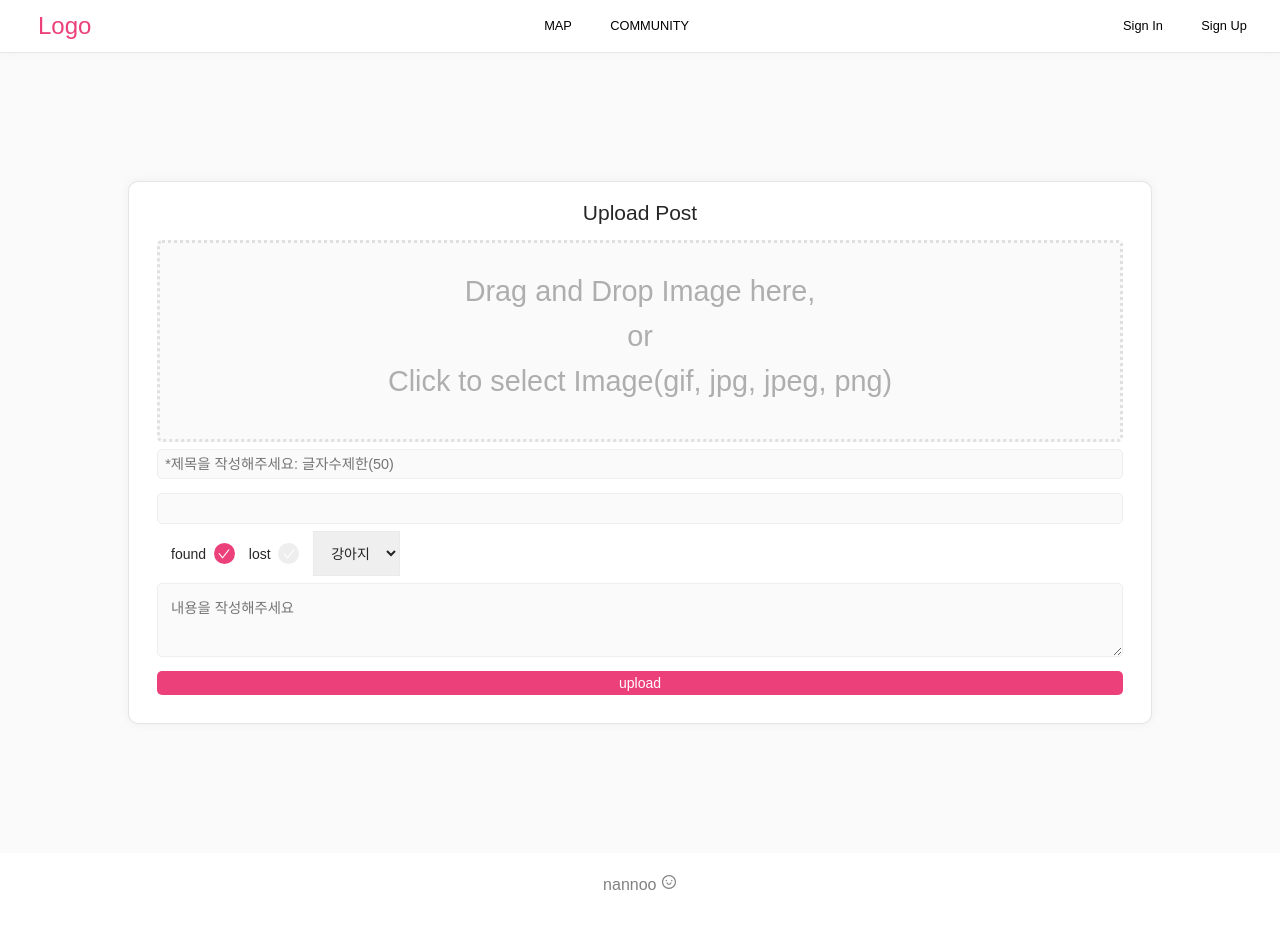
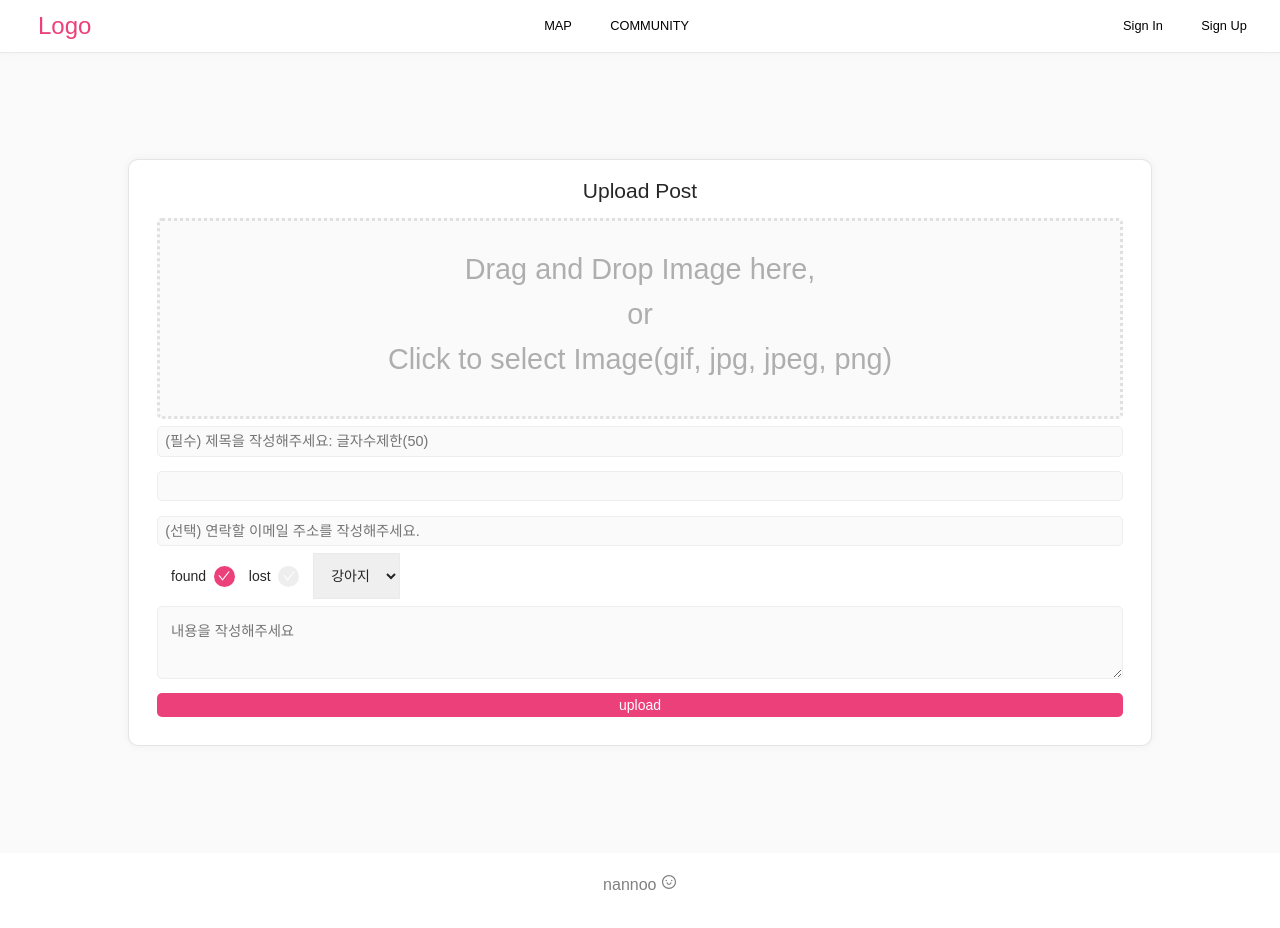
Before and after one commit to nan-noo/Stray-Animal-Map, a React (Create React App) app in the folder client/: page /upload in a window 1280 px wide. Shown: the top 928 px of the page. Built offline with nearby package versions, Linux system fonts and the light colour scheme; no server answers; a web font is replaced by a local one.

Commit message:
add contact filed to post(client)

```diff
--- a/client/src/components/views/PostDetail/PostDetail.js
+++ b/client/src/components/views/PostDetail/PostDetail.js
@@ -2,7 +2,8 @@ import React, {useEffect, useState} from 'react';
 import {useParams} from 'react-router-dom';
 import styled from 'styled-components';
 import axios from '../../../axios';
-import { FaDog } from 'react-icons/fa';
+import PinkFoot from '../../../assets/images/pink_foot.svg';
+import BlueFoot from '../../../assets/images/blue_foot.svg';
 
 import { COMMENT_SERVER, POST_SERVER } from '../../Config';
 import Comments from './Sections/Comments';
@@ -94,14 +95,16 @@ function PostDetail() {
                     {/* POST DETAIL */}
                     <PostBox>
                         <BoxHeader>
-                            {post.img
+                            {
+                            post.img
                                 ? <Image src={post.img}/>
-                                : <FaDog style={{width: '20%', height: '100%', padding: '0.9em'}}/>
+                                : (post.type === 'found' ?  <Image src={PinkFoot}/> : <Image src={BlueFoot}/>)
                             }
                             <TextBox>
                                 <h2>{post.title}</h2>
-                                <p>{post.location}</p>
-                                <p>{post.animal_type}</p>
+                                <p>위치: {post.location}</p>
+                                <p>종류: {post.animal_type}</p>
+                                {post.contact && <p>이메일 주소: {post.contact}</p>}
                             </TextBox>
                         </BoxHeader>
                         <BoxBody>{post.content}</BoxBody>
--- a/client/src/components/views/UploadPage/UploadPage.js
+++ b/client/src/components/views/UploadPage/UploadPage.js
@@ -44,7 +44,12 @@ const InputBox = styled.input`
 
     border-radius: 5px;
     border: 1px solid #eeeeee;
+    outline: none;
     background: #fafafa;
+
+    &:hover{
+        border: 1px solid #ec407a;
+    }
 `;
 
 const ContentArea = styled.textarea`
@@ -56,7 +61,12 @@ const ContentArea = styled.textarea`
 
     border-radius: 5px;
     border: 1px solid #eeeeee;
+    outline: none;
     background: #fafafa;
+
+    &:hover{
+        border: 1px solid #ec407a;
+    }
 `;
 
 const CheckList = styled.div`
@@ -84,11 +94,12 @@ function UploadPage() {
     const user = useSelector(state => state.user);
 
     const [inputs, setInputs] = useState({
-        title: '', content: '',
+        title: '',
         location: _location.state?.address || '',
-        type: 'found', animal_type: '강아지',
+        type: 'found', animal_type: '강아지', contact: '',
     });
-    const {title, content, location, type, animal_type} = inputs;
+    const {title, location, type, animal_type, contact} = inputs;
+    const [content, setContent] = useState('');
     const [file, setFile] = useState('');
 
     const uploadImage = async file => {
@@ -108,7 +119,7 @@ function UploadPage() {
 
         if(location && title){
             const img = file && await uploadImage(file);
-            const data = { ...inputs, img, writer: user.userData._id, latLng: await getGeocode(location)}
+            const data = { ...inputs, content, img, writer: user.userData._id, latLng: await getGeocode(location)}
             const response = await axios.post(`${POST_SERVER}/post`, data);
             response.data.success ? history.push('/') : alert('Failed to upload post');
         }
@@ -129,11 +140,14 @@ function UploadPage() {
                 {/* title, img, content, location, type */}
                 <FormBox onSubmit={onSubmit}>
                     <DropZone setImg={setFile}/>
-                    <InputBox type="text" placeholder="*제목을 작성해주세요: 글자수제한(50)"
+                    <InputBox type="text" placeholder="(필수) 제목을 작성해주세요: 글자수제한(50)"
                         name="title" value={title} onChange={onInputChange}
                     />
                     <InputBox type="text" disabled
                         name="location" value={location} onChange={onInputChange}
+                    />
+                    <InputBox type="email" placeholder="(선택) 연락할 이메일 주소를 작성해주세요."
+                            name="contact" value={contact} onChange={onInputChange}
                     />
                     <CheckList>
                         <RadioButton checked={type} setChecked={onInputChange}/>
```
